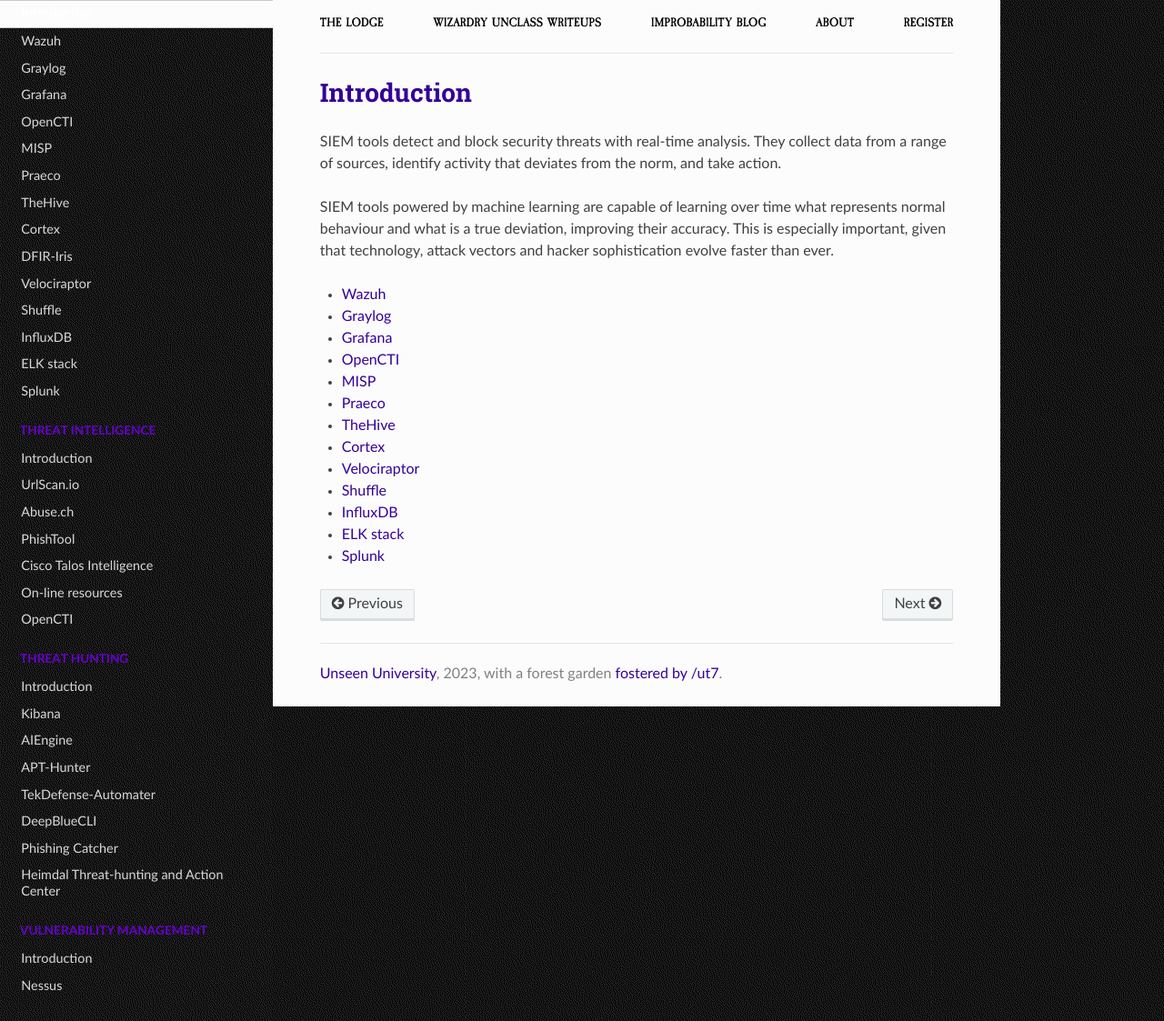
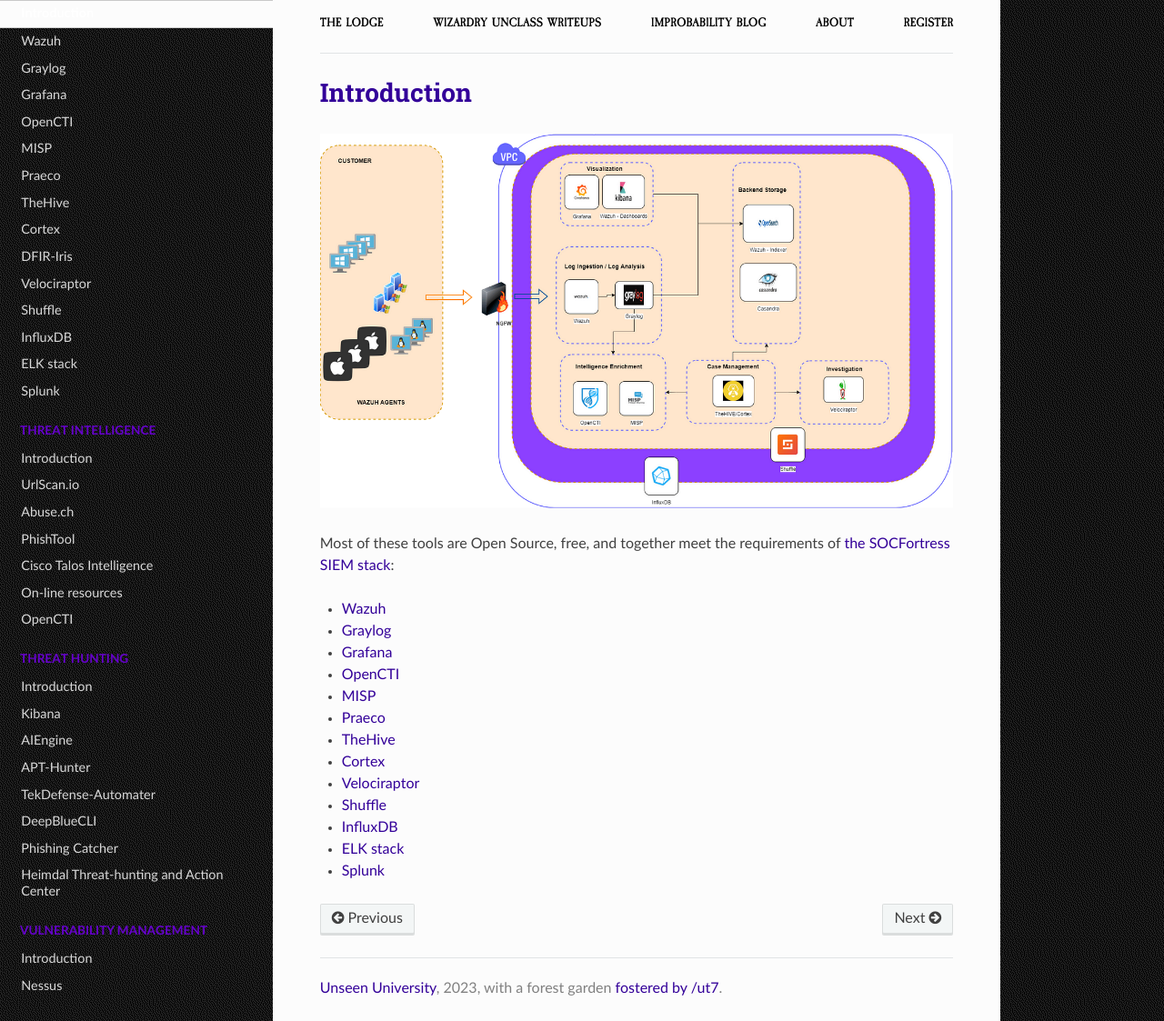
Before and after one commit to tymyrddin/testlab, a Sphinx documentation site: the page built from source/docs/siem/README.md, in a window 1280 px wide and 1123 px high. Shown: the whole window at 91% size. Built offline with Sphinx 7.4.7 and the Read the Docs theme 2.0.0, drawn with Linux system fonts in a browser that asks for light colours.

Commit message:
SIEM stack

```diff
--- a/source/docs/siem/README.md
+++ b/source/docs/siem/README.md
@@ -1,8 +1,8 @@
 # Introduction
 
-SIEM tools detect and block security threats with real-time analysis. They collect data from a range of sources, identify activity that deviates from the norm, and take action.
+[![SIEM stack](../../_static/images/siem-stack.png)](https://socfortress.medium.com/build-your-own-siem-stack-with-open-source-tools-series-39da0f2d412a)
 
-SIEM tools powered by machine learning are capable of learning over time what represents normal behaviour and what is a true deviation, improving their accuracy. This is especially important, given that technology, attack vectors and hacker sophistication evolve faster than ever.
+Most of these tools are Open Source, free, and together meet the requirements of [the SOCFortress SIEM stack](https://siem.tymyrddin.dev/docs/notes/siem#siem-stack-requirements):
 
 * [Wazuh](wazuh.md)
 * [Graylog](graylog.md)
```
Also changed, not shown: source/docs/siem/graylog.md (+0 -2 lines), source/docs/siem/wazuh.md (+0 -2 lines), source/_static/images/siem-stack.png (added).
